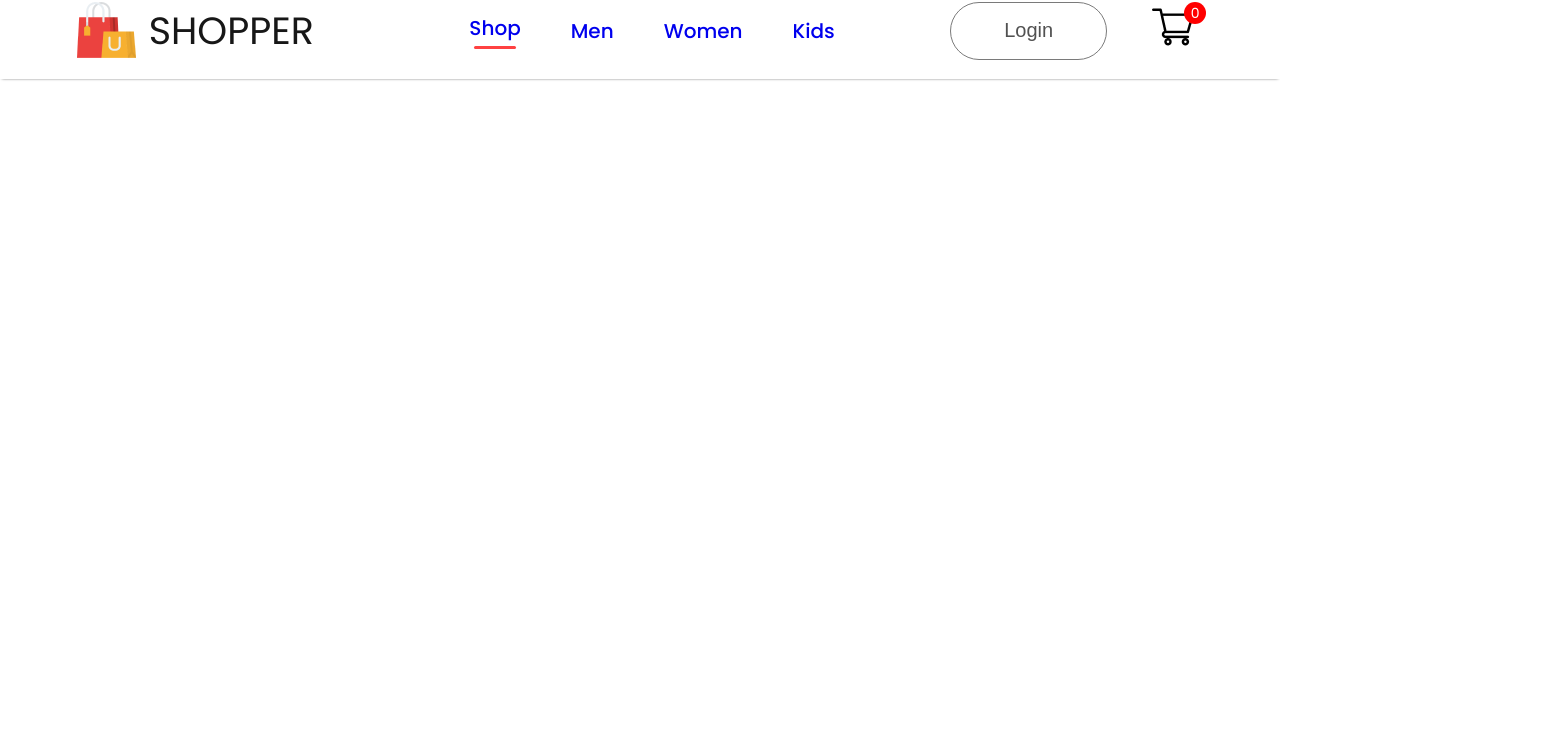
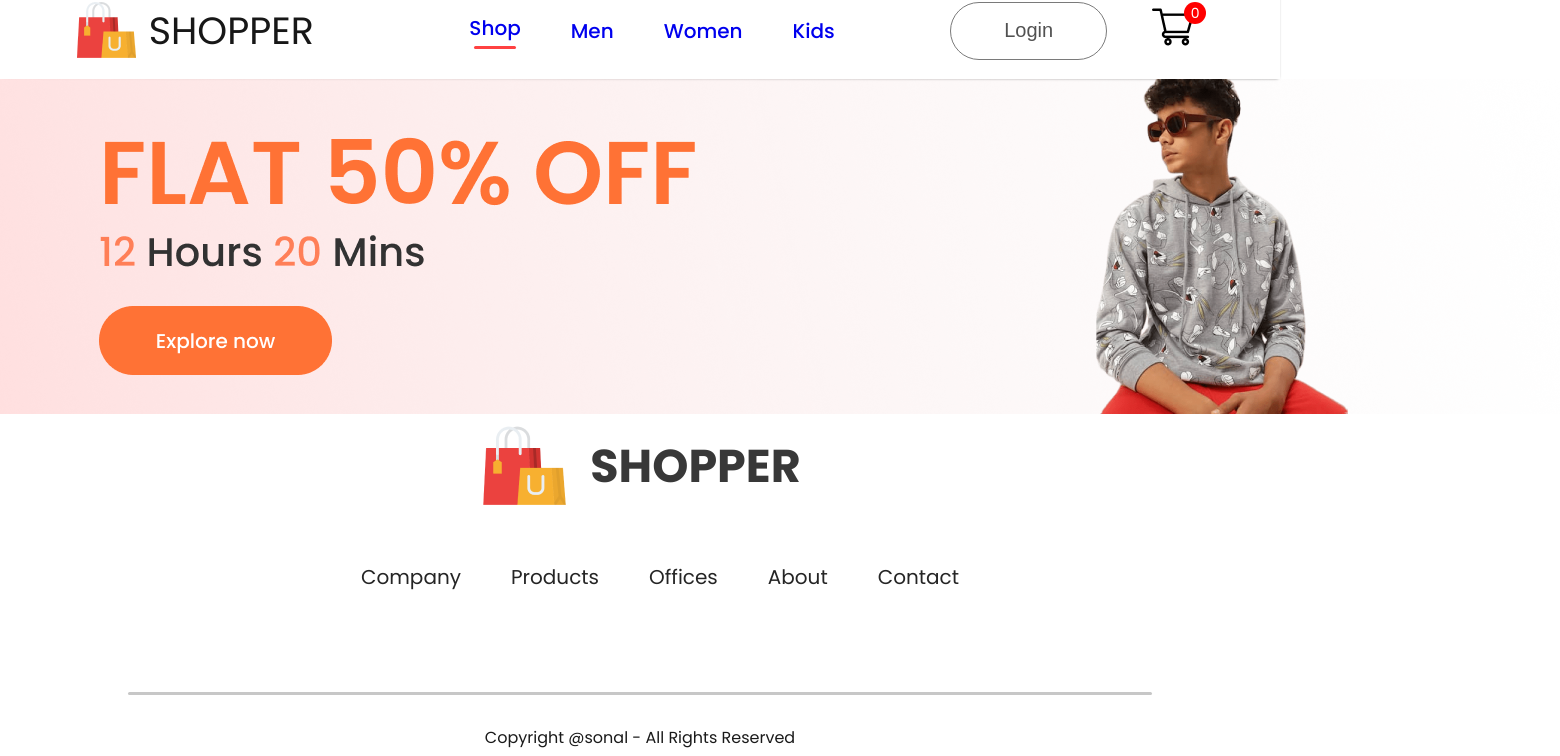
Before and after one commit to gargsona7130/React_Ecommerce, a React (Create React App) app: page /kids in a window 1280 px wide. Shown: the part 18-774 px from the top of the page, 1560 px wide, since content can reach past the window. Built offline with nearby package versions, Linux system fonts and the light colour scheme.

Commit message:
Context and Banners

```diff
--- a/src/App.js
+++ b/src/App.js
@@ -6,6 +6,10 @@
 import Product from './Pages/Product';
 import LoginSignup from './Pages/LoginSignup';
 import Shop from './Pages/Shop';
+import Footer from './Components/Footer/Footer';
+import men_banner from './Components/Assets/banner_mens.png'
+import women_banner from './Components/Assets/banner_women.png'
+import kid_banner from './Components/Assets/banner_kids.png'
 
 function App() {
   return (
@@ -14,9 +18,9 @@
       <Navbar/>
       <Routes>
         <Route path='/' element={<Shop/>}/>
-        <Route path='/mens' element={<ShopCategory category="men"/>}/>
-        <Route path='/womens' element={<ShopCategory category="Women"/>}/>
-        <Route path='/kids' element={<ShopCategory category="kid"/>}/>
+        <Route path='/mens' element={<ShopCategory banner={men_banner} category="men"/>}/>
+        <Route path='/womens' element={<ShopCategory banner={women_banner} category="Women"/>}/>
+        <Route path='/kids' element={<ShopCategory banner={kid_banner} category="kid"/>}/>
 
         <Route path="/product" element={<Product/>}>
         <Route path=':productId' element={<Product/>}/>
@@ -25,6 +29,7 @@
       <Route path='/cart' element={<Cart/>}/>
       <Route path='/login' element={<LoginSignup/>} />
       </Routes>
+      <Footer/>
       </BrowserRouter>
     </div>
   );
--- a/src/Components/Footer/Footer.css
+++ b/src/Components/Footer/Footer.css
@@ -25,3 +25,37 @@
     color: #252525;
     font-size: 20px;
 }
+
+.footer-links li{
+    cursor:pointer;
+}
+
+.footer-social-icon{
+    display:flex;
+    gap:20px;
+}
+
+.footer-icons-container{
+    padding:10px;
+    padding-bottom: 6px;
+    background: #fbfbfb;
+    border: 1px solid #ebebeb;
+}
+
+.footer-copyright{
+    display:flex;
+    flex-direction: column;
+    align-items: center;
+    gap: 30px;
+    width: 100%;
+    margin-bottom: 30px;
+    color: #1a1a1a;
+}
+
+.footer-copyright hr{
+    width:80%;
+    border:none;
+    border-radius: 10px;
+    height: 3px;
+    background: #c7c7c7;
+}
--- /dev/null
+++ b/src/Context/ShopContext.jsx
@@ -0,0 +1,16 @@
+import React, { createContext } from "react";
+import all_product from "../Components/Assets/all_product"
+
+export const ShopContext = createContext(null);
+
+const ShopContextProvider = (props) => {
+    const contextValue = {all_product};
+
+    return(
+        <ShopContext.Provider value={contextValue}>
+            {props.children}
+        </ShopContext.Provider>
+    )
+}
+
+export default ShopContextProvider;
--- a/src/Pages/Shop.jsx
+++ b/src/Pages/Shop.jsx
@@ -4,7 +4,6 @@
 import Offers from '../Components/Offers/Offers'
 import NewCollections from '../Components/NewCollections/NewCollections'
 import NewsLetter from '../Components/NewsLetter/NewsLetter'
-import Footer from '../Components/Footer/Footer'
 
 const Shop = () => {
   return (
@@ -14,7 +13,6 @@
         <Offers/>
         <NewCollections/>
         <NewsLetter/>
-        <Footer/>
     </div>
   )
 }
--- a/src/Pages/ShopCategory.jsx
+++ b/src/Pages/ShopCategory.jsx
@@ -1,8 +1,13 @@
-import React from 'react'
+import React, { useContext } from 'react'
+import './CSS/ShopCategory.css'
+import { ShopContext } from '../Context/ShopContext'
 
-const ShopCategory = () => {
+const ShopCategory = (props) => {
+    const { all_product } =useContext(ShopContext);
   return (
-    <div></div>
+    <div className='shop-category'>
+        <img src={props.banner} alt="" />
+    </div>
   )
 }
 
--- a/src/index.js
+++ b/src/index.js
@@ -2,16 +2,12 @@
 import ReactDOM from 'react-dom/client';
 import './index.css';
 import App from './App';
-import reportWebVitals from './reportWebVitals';
+import ShopContextProvider from './Context/ShopContext';
 
 const root = ReactDOM.createRoot(document.getElementById('root'));
 root.render(
-  <React.StrictMode>
-    <App />
-  </React.StrictMode>
+  <ShopContextProvider>
+    <App/>
+  </ShopContextProvider>
+
 );
-
-// If you want to start measuring performance in your app, pass a function
-// to log results (for example: reportWebVitals(console.log))
-// or send to an analytics endpoint. Learn more: https://bit.ly/CRA-vitals
-reportWebVitals();
```
Also changed, not shown: src/Pages/CSS/ShopCategory.css (added).
